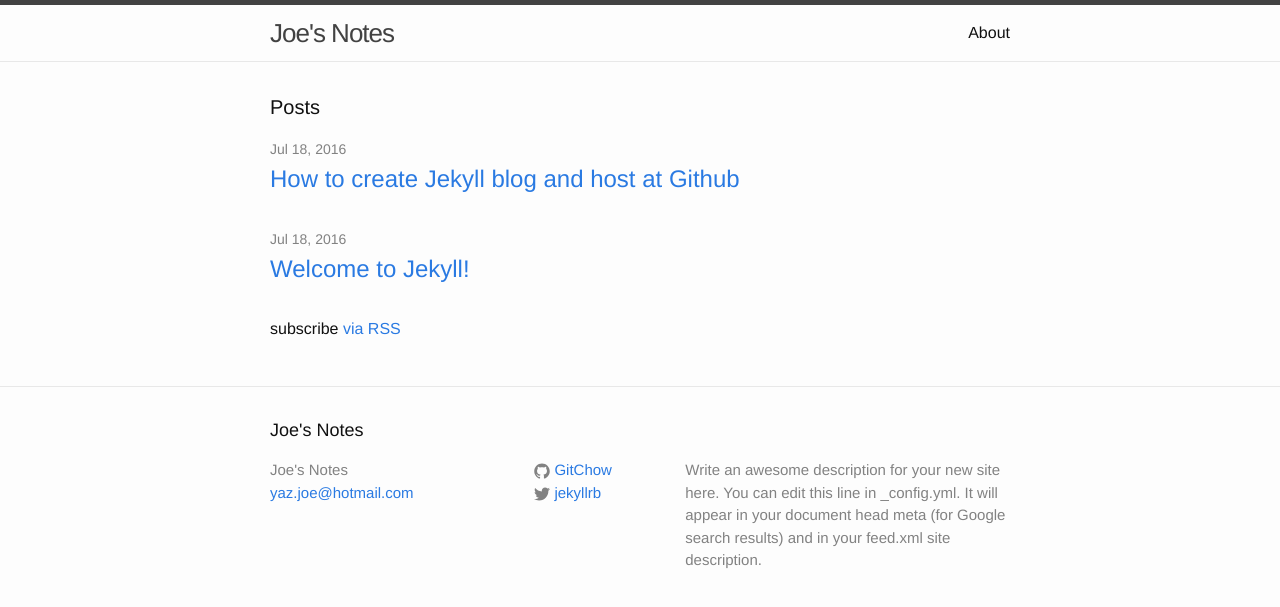
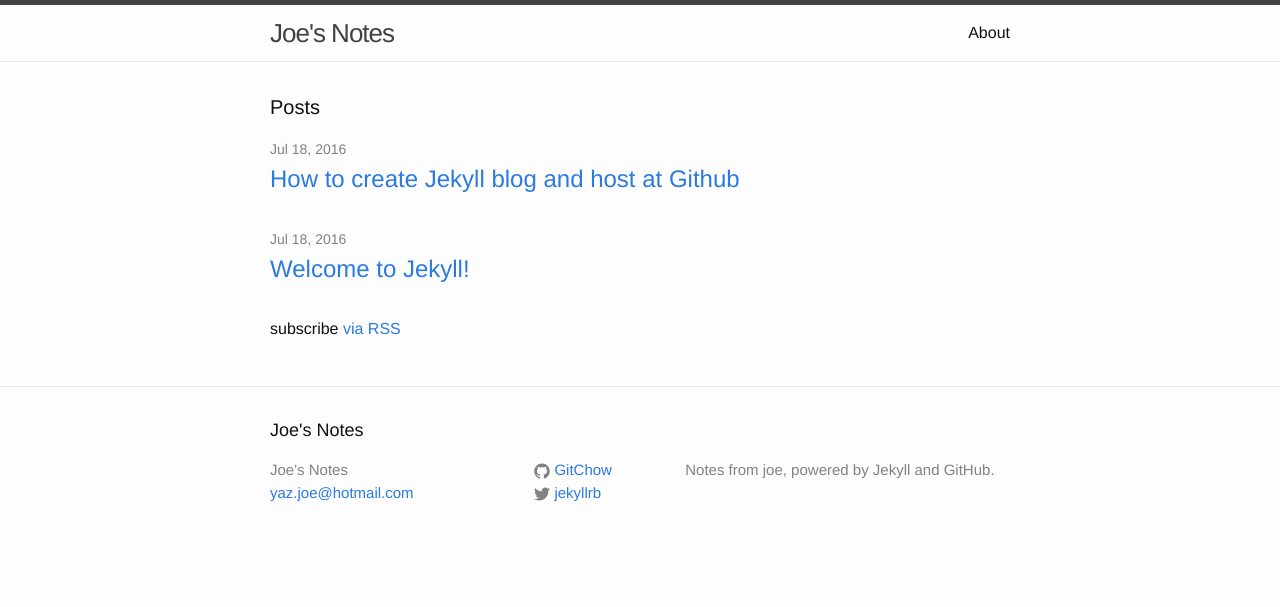
Before and after one commit to GitChow/gitchow.github.io, a Jekyll site: the page built from index.html, in a window 1280 px wide. Shown: the top 607 px of the page. Built offline with Jekyll 4.4.1, drawn with Linux system fonts in a browser that asks for light colours.

Commit message:
try directly commit config.yml

```diff
--- a/_config.yml
+++ b/_config.yml
@@ -9,9 +9,7 @@
 title: Joe's Notes
 email: yaz.joe@hotmail.com
 description: > # this means to ignore newlines until "baseurl:"
-  Write an awesome description for your new site here. You can edit this
-  line in _config.yml. It will appear in your document head meta (for
-  Google search results) and in your feed.xml site description.
+  Notes from joe, powered by Jekyll and GitHub.
 baseurl: "" # the subpath of your site, e.g. /blog
 url: "http://yourdomain.com" # the base hostname & protocol for your site
 twitter_username: jekyllrb
```
